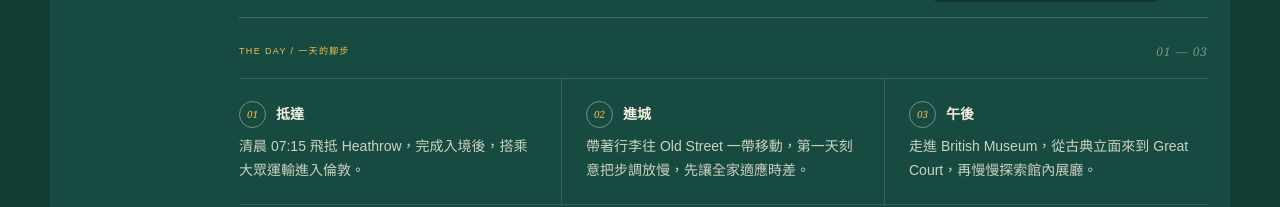
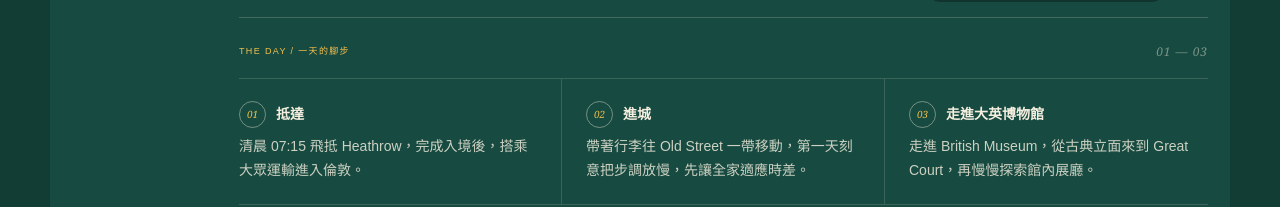
Before and after one commit to c0h3i3n/nordic-trip-2025, a Next.js app: page / in a window 1280 px wide. Shown: the part 2406-2613 px from the top of the page. Built offline with nearby package versions, Linux system fonts and the light colour scheme.

Commit message:
Refine daily journal headings

```diff
--- a/app/page.tsx
+++ b/app/page.tsx
@@ -112,31 +112,31 @@ const dayJournal: DayJournal[] = [
     segments: [
       { label: "抵達", text: "清晨 07:15 飛抵 Heathrow，完成入境後，搭乘大眾運輸進入倫敦。" },
       { label: "進城", text: "帶著行李往 Old Street 一帶移動，第一天刻意把步調放慢，先讓全家適應時差。" },
-      { label: "午後", text: "走進 British Museum，從古典立面來到 Great Court，再慢慢探索館內展廳。" },
+      { label: "走進大英博物館", text: "走進 British Museum，從古典立面來到 Great Court，再慢慢探索館內展廳。" },
     ],
     moment: "長途飛行後只留一座博物館當主角，反而更能記住初見倫敦的心情。",
   },
   {
     segments: [
-      { label: "上午", text: "從 Big Ben 與國會大廈開始，以步行認識倫敦最經典的城市輪廓。" },
-      { label: "午後", text: "一路走到 Royal Mews，看看皇家馬廄與館內典藏，也遇見充滿英倫趣味的紀念小物。" },
-      { label: "傍晚", text: "穿過 St James’s Park，在城市地標與公園綠意之間，替第一個完整倫敦日收尾。" },
+      { label: "走到西敏", text: "從 Big Ben 與國會大廈開始，以步行認識倫敦最經典的城市輪廓。" },
+      { label: "探訪皇家馬廄", text: "一路走到 Royal Mews，看看皇家馬廄與館內典藏，也遇見充滿英倫趣味的紀念小物。" },
+      { label: "穿過 St James’s Park", text: "穿過 St James’s Park，在城市地標與公園綠意之間，替第一個完整倫敦日收尾。" },
     ],
     moment: "從鐘樓、皇家馬廄走進公園，同一天看見了倫敦莊重又輕鬆的兩種表情。",
   },
   {
     segments: [
-      { label: "上午", text: "搭上紅色敞篷觀光巴士，從較高的視角穿過倫敦市中心。" },
-      { label: "午後", text: "讓巴士代替雙腳串起沿途街景，一邊看新舊建築交錯，一邊替隔天的博物館行程保留體力。" },
-      { label: "傍晚", text: "轉往 Earl’s Court 入住新的飯店，並在 Five Guys 坐下來吃一頓簡單晚餐。" },
+      { label: "登上紅色巴士", text: "搭上紅色敞篷觀光巴士，從較高的視角穿過倫敦市中心。" },
+      { label: "從車頂看倫敦", text: "讓巴士代替雙腳串起沿途街景，一邊看新舊建築交錯，一邊替隔天的博物館行程保留體力。" },
+      { label: "轉住 Earl’s Court", text: "轉往 Earl’s Court 入住新的飯店，並在 Five Guys 坐下來吃一頓簡單晚餐。" },
     ],
     moment: "有些城市適合慢慢走，也有些風景，要坐上敞篷巴士才看得見。",
   },
   {
     segments: [
-      { label: "上午", text: "先到 Science Museum 動手探索，讓科學變成可以親自參與的遊戲。" },
-      { label: "午後", text: "接著走進相鄰的 Natural History Museum，在展品之間認識更廣闊的自然世界。" },
-      { label: "傍晚", text: "離開展館後到花園走走，讓一整天密集的新發現，在綠意中慢慢沉澱。" },
+      { label: "動手玩科學", text: "先到 Science Museum 動手探索，讓科學變成可以親自參與的遊戲。" },
+      { label: "走進自然史", text: "接著走進相鄰的 Natural History Museum，在展品之間認識更廣闊的自然世界。" },
+      { label: "到花園走走", text: "離開展館後到花園走走，讓一整天密集的新發現，在綠意中慢慢沉澱。" },
     ],
     moment: "兩座博物館就在彼此身旁，好奇心與休息時間也能自然地輪流出場。",
   },
```
Also changed, not shown: 1 other file (tests, documents, lock files or other folders).
